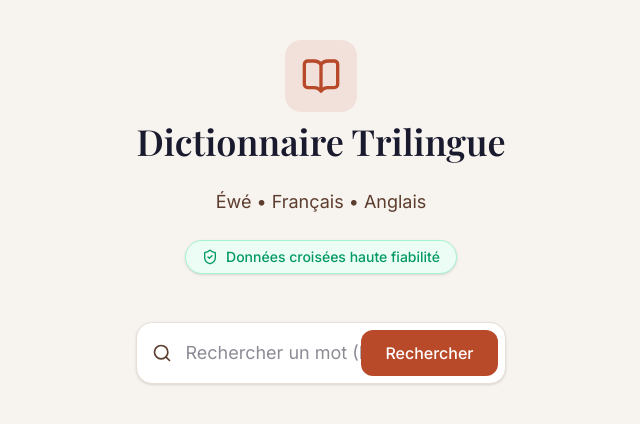
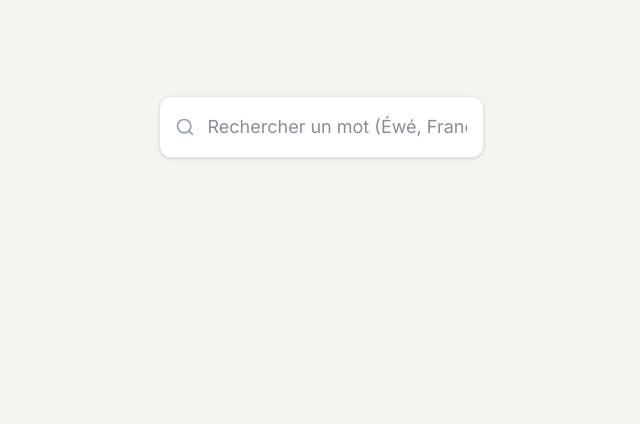
Before and after one commit to Rodrigue-k/corafric, a Next.js app: page /en/dictionary in a window 1280 px wide. Shown: the top 424 px of the page, without its empty margins (319-959 px from the left). Built offline with nearby package versions, Linux system fonts and the light colour scheme; a web font is replaced by a local one.

Commit message:
refactor: Minimalist professional design for dictionary UI

```diff
--- a/src/app/[locale]/dictionary/page.tsx
+++ b/src/app/[locale]/dictionary/page.tsx
@@ -1,29 +1,8 @@
-import { useTranslations } from "next-intl";
 import { DictionarySearch } from "@/components/ui/DictionarySearch";
-import { BookOpen, ShieldCheck } from "lucide-react";
 
 export default function DictionaryPage() {
-  const t = useTranslations("common");
-
   return (
-    <div className="max-w-4xl mx-auto space-y-12 animate-fade-in pb-20 mt-10">
-      <div className="text-center space-y-6">
-        <div className="inline-flex items-center justify-center p-4 bg-primary/10 text-primary rounded-2xl mb-2">
-          <BookOpen className="w-10 h-10" />
-        </div>
-        <h1 className="text-h1 font-display font-bold text-foreground">
-          Dictionnaire Trilingue
-        </h1>
-        <p className="text-lg text-text-muted max-w-2xl mx-auto leading-relaxed">
-          Éwé • Français • Anglais
-        </p>
-
-        <div className="flex items-center justify-center gap-2 text-sm font-medium text-emerald-600 bg-emerald-50 px-4 py-1.5 rounded-full w-max mx-auto border border-emerald-200 shadow-sm">
-          <ShieldCheck className="w-4 h-4" />
-          <span>Données croisées haute fiabilité</span>
-        </div>
-      </div>
-
+    <div className="max-w-3xl mx-auto pt-24 pb-20 animate-fade-in px-4">
       <DictionarySearch />
     </div>
   );
--- a/src/components/layout/Navbar.tsx
+++ b/src/components/layout/Navbar.tsx
@@ -45,15 +45,11 @@ export const Navbar: React.FC = () => {
 
   return (
     <header
-      className={
-        isHomePage
-          ? `fixed top-0 left-0 right-0 z-50 w-full transition-all duration-300 transform ${
-              isScrolled
-                ? "translate-y-0 opacity-100 border-b border-border bg-white/80 backdrop-blur-md shadow-sm"
-                : "-translate-y-full opacity-0 pointer-events-none"
-            }`
-          : "sticky top-0 z-50 w-full border-b border-border bg-white/80 backdrop-blur-md"
-      }
+      className={`fixed top-0 left-0 right-0 z-50 w-full transition-all duration-300 transform ${
+        isHomePage && !isScrolled
+          ? "-translate-y-full opacity-0 pointer-events-none"
+          : "translate-y-0 opacity-100 border-b border-border bg-white/80 backdrop-blur-md shadow-sm"
+      }`}
     >
       <div className="mx-auto flex max-w-7xl h-16 items-center justify-between px-4 sm:px-6 lg:px-8">
         {/* Logo */}
--- a/src/components/ui/DictionarySearch.tsx
+++ b/src/components/ui/DictionarySearch.tsx
@@ -1,107 +1,50 @@
 "use client";
 
 import React, { useState } from "react";
-import { Search, Play, Globe, ShieldCheck } from "lucide-react";
+import { Search, Volume2 } from "lucide-react";
 
 export const DictionarySearch = () => {
   const [query, setQuery] = useState("");
-  const [isSearching, setIsSearching] = useState(false);
 
-  // Mock data for UI demonstration until API is ready
   const mockResults = query.toLowerCase() === "eau" || query.toLowerCase() === "water" || query.toLowerCase() === "tsi" ? [
-    {
-      id: "1",
-      ewe: "tsi",
-      fr: "eau",
-      en: "water",
-      definition: "Liquide transparent, incolore, inodore et insipide à l'état pur.",
-      confidence: 3,
-      hasAudio: true,
-    }
+    { id: "1", ewe: "tsi", fr: "eau", en: "water", definition: "", hasAudio: true }
   ] : [];
 
-  const handleSearch = (e: React.FormEvent) => {
-    e.preventDefault();
-    if (!query.trim()) return;
-    setIsSearching(true);
-    // TODO: implement actual search API call
-    setTimeout(() => setIsSearching(false), 500);
-  };
-
   return (
-    <div className="w-full max-w-3xl mx-auto space-y-8">
-      {/* Search Input */}
-      <form onSubmit={handleSearch} className="relative group">
-        <div className="absolute inset-y-0 left-0 pl-4 flex items-center pointer-events-none">
-          <Search className="h-5 w-5 text-text-muted group-focus-within:text-primary transition-colors" />
-        </div>
+    <div className="w-full space-y-8">
+      <div className="relative">
+        <Search className="absolute left-4 top-1/2 -translate-y-1/2 h-5 w-5 text-gray-400" />
         <input
           type="text"
           value={query}
           onChange={(e) => setQuery(e.target.value)}
-          placeholder="Rechercher un mot (Éwé, Français ou Anglais)..."
-          className="w-full pl-12 pr-4 py-4 bg-white border border-border rounded-2xl shadow-sm focus:outline-none focus:ring-2 focus:ring-primary/20 focus:border-primary text-lg transition-all"
+          placeholder="Rechercher un mot (Éwé, Français ou Anglais)"
+          className="w-full pl-12 pr-4 py-4 bg-white border border-gray-200 rounded-xl focus:outline-none focus:ring-1 focus:ring-gray-300 text-lg shadow-sm"
         />
-        <button
-          type="submit"
-          className="absolute inset-y-2 right-2 px-6 bg-primary hover:bg-primary-dark text-white font-medium rounded-xl transition-colors"
-        >
-          {isSearching ? "..." : "Rechercher"}
-        </button>
-      </form>
+      </div>
 
-      {/* Results Area */}
       <div className="space-y-4">
         {mockResults.map((result) => (
-          <div key={result.id} className="bg-white border border-border rounded-2xl p-6 shadow-sm hover:shadow-md transition-shadow">
-            <div className="flex justify-between items-start mb-4">
-              <div className="space-y-1">
-                <div className="flex items-center gap-3">
-                  <h2 className="text-3xl font-display font-bold text-primary">{result.ewe}</h2>
-                  {result.hasAudio && (
-                    <button className="p-2 rounded-full bg-primary/10 text-primary hover:bg-primary hover:text-white transition-colors" title="Écouter">
-                      <Play className="w-4 h-4 fill-current" />
-                    </button>
-                  )}
-                </div>
-                <div className="flex items-center gap-2 text-sm text-emerald-600 font-medium">
-                  <ShieldCheck className="w-4 h-4" />
-                  <span>Vérifié par {result.confidence} sources</span>
-                </div>
-              </div>
+          <div key={result.id} className="bg-white border border-gray-100 rounded-xl p-6 shadow-sm">
+            <div className="flex justify-between items-center mb-6">
+              <h2 className="text-4xl font-semibold text-gray-900">{result.ewe}</h2>
+              {result.hasAudio && (
+                <button className="p-3 rounded-full hover:bg-gray-100 text-gray-700 transition-colors" title="Écouter la prononciation">
+                  <Volume2 className="w-5 h-5" />
+                </button>
+              )}
             </div>
 
-            <div className="grid grid-cols-1 md:grid-cols-2 gap-4 pt-4 border-t border-border">
-              <div className="space-y-1">
-                <div className="flex items-center gap-1.5 text-xs font-semibold text-text-muted uppercase tracking-wider">
-                  <Globe className="w-3.5 h-3.5" />
-                  Français
-                </div>
-                <p className="text-lg font-medium text-foreground">{result.fr}</p>
-              </div>
-              <div className="space-y-1">
-                <div className="flex items-center gap-1.5 text-xs font-semibold text-text-muted uppercase tracking-wider">
-                  <Globe className="w-3.5 h-3.5" />
-                  English
-                </div>
-                <p className="text-lg font-medium text-foreground">{result.en}</p>
-              </div>
+            <div className="flex gap-8 text-lg text-gray-600">
+              <div><span className="text-sm text-gray-400 uppercase tracking-widest block mb-1">Français</span>{result.fr}</div>
+              <div><span className="text-sm text-gray-400 uppercase tracking-widest block mb-1">English</span>{result.en}</div>
             </div>
-
-            {result.definition && (
-              <div className="mt-4 pt-4 border-t border-border/50">
-                <p className="text-sm text-text-muted">{result.definition}</p>
-              </div>
-            )}
           </div>
         ))}
 
-        {query && mockResults.length === 0 && !isSearching && (
-          <div className="text-center py-12 bg-white/50 border border-dashed border-border rounded-2xl">
-            <p className="text-text-muted">Aucun résultat trouvé pour "{query}".</p>
-            <p className="text-sm mt-2 text-primary cursor-pointer hover:underline">
-              Proposer ce mot à la communauté ?
-            </p>
+        {query && mockResults.length === 0 && (
+          <div className="text-center py-12 text-gray-500">
+            Aucun résultat trouvé pour "{query}".
           </div>
         )}
       </div>
```
